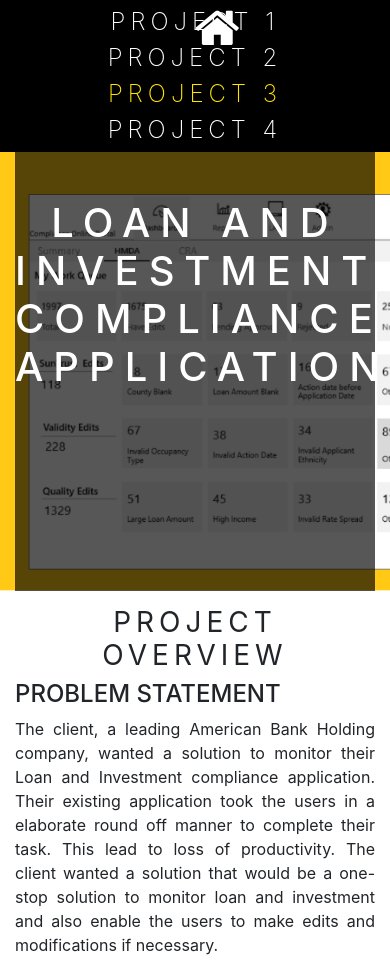
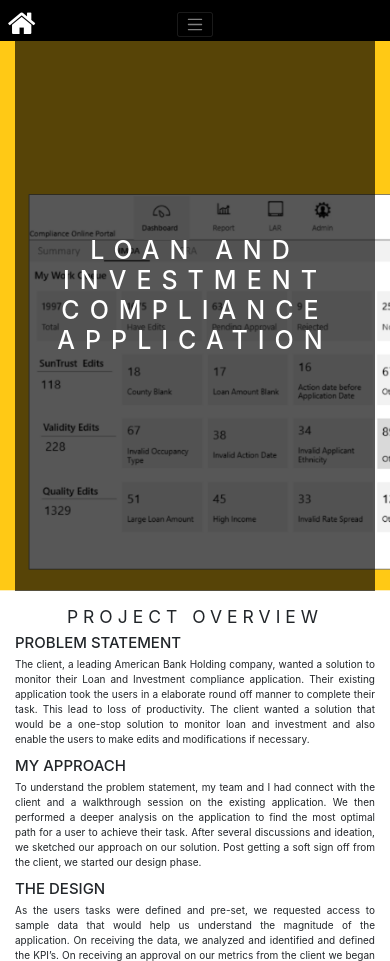
Before and after one commit to hariharan1012/hariharan1012, a website with bundled scripts: page projects/interaction/interaction3.html in a window 390 px wide. Shown: the top 961 px of the page. Built offline with nearby package versions, Linux system fonts and the light colour scheme; files whose address does not match are found by name; a web font is replaced by a local one.

Commit message:
Changed Navbar to collapse on Mobile devices

```diff
--- a/projects/interaction/interaction3.html
+++ b/projects/interaction/interaction3.html
@@ -11,7 +11,9 @@
     <title>Hari The UX Guy</title>
 
     <!-- Bootstrap Core CSS -->
+    <!-- Bootstrap Core CSS -->
     <link href="../../vendor/bootstrap/css/bootstrap.min.css" rel="stylesheet">
+    <link href="https://maxcdn.bootstrapcdn.com/bootstrap/3.3.7/css/bootstrap.min.css" rel="stylesheet">
 
     <!-- Custom Fonts -->
     <link href="../../vendor/font-awesome/css/font-awesome.min.css" rel="stylesheet" type="text/css">
@@ -40,6 +42,8 @@
         text-transform : uppercase;
         letter-spacing: 5px;
         color : white;
+        margin: 1%;
+        float:left;
         transition: all 0.1s ease-in-out 0s;
         -moz-transition: all 0.1s ease-in-out 0s;
         -webkit-transition: all 0.1s ease-in-out 0s;
@@ -57,6 +61,10 @@
 
       .project-navbar i{
         position: absolute;
+      }
+
+      .navbar-toggler{
+            font-size: 2.25rem;
       }
 
       .banner-head{
@@ -125,22 +133,35 @@ position:absolute; left:30px; top:12px;
   </head>
 
   <body id="page-top" style="background-color:white">
+    <nav class="project-navbar navbar-expand-lg navbar-dark text-center">
+      <div class="container-fluid">
+        <div class="row">
+          <div class="col-md-2">
+      <a href="../../index.html#skills"><i onclick="javascript:location.href='../index.html'" class="fa fa-home fa-2x" style="color:white" aria-hidden="true"></i></a>
+      </div>
+      <div class="col-md-10">
+      <button class="navbar-toggler" type="button" data-toggle="collapse" data-target="#navbarSupportedContent" aria-controls="navbarSupportedContent" aria-expanded="false" aria-label="Toggle navigation">
+            <span class="navbar-toggler-icon"></span>
+        </button>
 
-    <nav class="project-navbar navbar-dark text-center">
-    <a href="../../index.html#skills"><i onclick="javascript:location.href='../index.html'" class="fa fa-home fa-2x" style="color:white" aria-hidden="true"></i></a>
-    <!-- Links -->
+        <div class="collapse navbar-collapse" id="navbarSupportedContent">
+          <div class="container-fluid text-center">
             <div class="row">
-      <div class="col-md-3">
-        <a href="interaction1.html">Project 1</a>
+            <div class="col-md-3 col-sm-12">
+              <a href="interaction1.html" >Project 1</a>
             </div>
-      <div class="col-md-3">
-        <a  href="interaction2.html">Project 2</a>
+            <div class="col-md-3 col-sm-12">
+              <a href="interaction2.html">Project 2</a>
             </div>
-      <div class="col-md-3">
-        <a class="active"  href="#">Project 3</a>
+            <div class="col-md-3 col-sm-12">
+              <a href="#" class="active">Project 3</a>
             </div>
-      <div class="col-md-3">
+            <div class="col-md-3 col-sm-12">
               <a href="interaction4.html">Project 4</a>
+            </div>
+          </div>
+          </div>
+        </div>
       </div>
     </div>
     </nav>
@@ -205,8 +226,8 @@ position:absolute; left:30px; top:12px;
   <script src="https://maxcdn.bootstrapcdn.com/bootstrap/3.3.7/js/bootstrap.min.js"></script>
   <!-- <script src="vendor/bootstrap/js/bootstrap.bundle.min.js"></script> -->
   <!-- Plugin JavaScript -->
-  <script src="../vendor/jquery-easing/jquery.easing.min.js"></script>
+  <script src="../../vendor/jquery-easing/jquery.easing.min.js"></script>
 
   <!-- Custom scripts for this template -->
-  <script src="../js/stylish-portfolio.min.js"></script>
+  <script src="../../js/stylish-portfolio.min.js"></script>
   </body>
```
Also changed, not shown: projects/interaction/interaction1.html (+30 -8 lines), projects/interaction/interaction2.html (+30 -11 lines), projects/interaction/interaction4.html (+32 -10 lines). Lines whose indentation alone changed are shown as unchanged.
